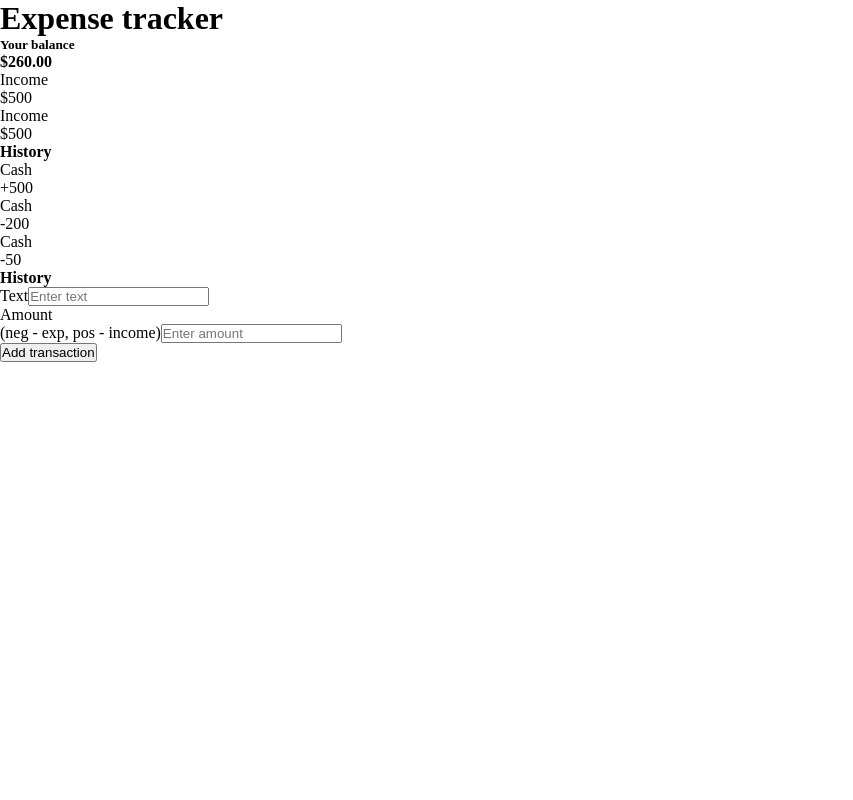
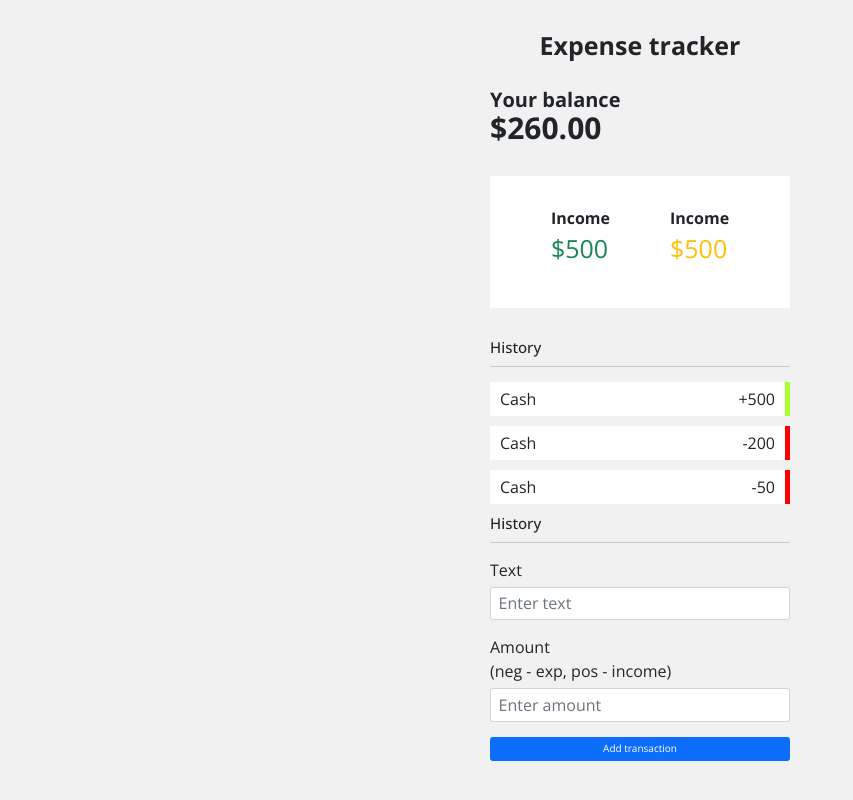
Before and after one commit to rafiurrafi/react-bootcamp, a React (Create React App) app in the folder frontend/: page / in a window 1280 px wide. Shown: the whole page, without its empty margins (0-853 px from the left). Built offline with nearby package versions, Linux system fonts and the light colour scheme.

Commit message:
practise - added style in expense tracker app

```diff
--- a/frontend/public/index.html
+++ b/frontend/public/index.html
@@ -8,6 +8,10 @@
     <meta
       name="description"
       content="Web site created using create-react-app"
+    />
+    <link
+      rel="stylesheet"
+      href="https://cdnjs.cloudflare.com/ajax/libs/bootstrap/5.1.3/css/bootstrap.min.css"
     />
     <link
       rel="stylesheet"
--- a/frontend/src/practise/practiseApp.jsx
+++ b/frontend/src/practise/practiseApp.jsx
@@ -2,59 +2,72 @@ import React from "react";
 import "./practiseApp.scss";
 const PractiseApp = (props) => {
   return (
-    <div>
-      <h1>Expense tracker</h1>
-      <div className="show-design">
-        <h5>Your balance</h5>
-        <h4>$260.00</h4>
+    <div className="practiseApp">
+      <h1 className="text-center my-5 fw-bold">Expense tracker</h1>
+      <div className="show-design mb-3 ">
+        <h5 className="fw-bold  mb-0">Your balance</h5>
+        <h4 className="fw-bold  mb-0">$260.00</h4>
       </div>
       {/* Balance showcase  */}
-      <div className="balance-showcase">
-        <div className="show-balance__income">
-          <p className="show-balance__title show-balance__title--green">
+      <div className="balance-showcase bg-white d-flex justify-content-center py-5 my-5">
+        <div className="show-balance__income px-5">
+          <p className="show-balance__title  show-balance__title--green fw-bold mb-0">
             Income
           </p>
-          <p className="show-balance__amount">$500</p>
+          <p className="show-balance__amount text-success">$500</p>
         </div>
-        <div className="show-balance__income">
-          <p className="show-balance__title show-balance__title--red">Income</p>
-          <p className="show-balance__amount">$500</p>
+        <div className="show-balance__income px-5">
+          <p className="show-balance__title show-balance__title--red fw-bold mb-0">
+            Income
+          </p>
+          <p className="show-balance__amount text-warning">$500</p>
         </div>
+      </div>
+
       {/* Balance history  */}
       <div className="balance-history">
-          <h4 className="heading__secondary">History</h4>
+        <h4 className="heading__secondary pb-3 mb-4">History</h4>
         <div className="balance-history__cards">
-            <div className="balance-history__card balance-history__card--green">
-              <p className="balance-history__text">Cash</p>
-              <p className="balance-history__amount">+500</p>
+          <div className="balance-history__card balance-history__card--green bg-white d-flex justify-content-between mb-3 align-items-center px-3 py-2">
+            <p className="balance-history__text mb-0">Cash</p>
+            <p className="balance-history__amount mb-0">+500</p>
           </div>
-            <div className="balance-history__card balance-history__card--red">
-              <p className="balance-history__text">Cash</p>
-              <p className="balance-history__amount">-200</p>
+          <div className="balance-history__card balance-history__card--red bg-white d-flex justify-content-between mb-3 align-items-center px-3 py-2">
+            <p className="balance-history__text mb-0">Cash</p>
+            <p className="balance-history__amount mb-0">-200</p>
           </div>
-            <div className="balance-history__card balance-history__card--red">
-              <p className="balance-history__text">Cash</p>
-              <p className="balance-history__amount">-50</p>
+          <div className="balance-history__card balance-history__card--red bg-white d-flex justify-content-between mb-3 align-items-center px-3 py-2">
+            <p className="balance-history__text mb-0">Cash</p>
+            <p className="balance-history__amount mb-0">-50</p>
           </div>
         </div>
       </div>
       {/* Balance tx  */}
       <div className="balance-tx">
-          <h4 className="heading__secondary">History</h4>
+        <h4 className="heading__secondary pb-3 mb-4">History</h4>
         <form>
-            <div className="form-group">
+          <div className="form-group mb-4">
             <label htmlFor="text">Text</label>
-              <input type="text" placeholder="Enter text" />
+            <input
+              type="text"
+              placeholder="Enter text"
+              className="form-control  mt-2"
+            />
           </div>
-            <div className="form-group">
+          <div className="form-group mb-4">
             <label htmlFor="text">
               Amount <br /> (neg - exp, pos - income)
             </label>
-              <input type="text" placeholder="Enter amount" />
+            <input
+              type="text"
+              placeholder="Enter amount"
+              className="form-control  mt-2"
+            />
           </div>
-            <button>Add transaction</button>
+          <button className="btn btn-primary w-100 d-block">
+            Add transaction
+          </button>
         </form>
-        </div>
       </div>
     </div>
   );
--- a/frontend/src/practise/practiseApp.scss
+++ b/frontend/src/practise/practiseApp.scss
@@ -1,3 +1,4 @@
+@import url("https://fonts.googleapis.com/css2?family=Open+Sans:wght@300;400;500;600;700&display=swap");
 * {
   margin: 0;
   padding: 0;
@@ -8,4 +9,39 @@ html {
 }
 body {
   font-size: 1.6rem;
+  font-family: "Open Sans", sans-serif;
+  background-color: #f1f1f1;
 }
+.practiseApp {
+  width: 30rem;
+  margin: 0 auto;
+}
+.show-design {
+  h5 {
+    line-height: 1;
+    font-size: 2rem;
+  }
+  h4 {
+    font-size: 3rem;
+  }
+}
+.show-balance__income:first-child {
+  margin-right: 1px solid red;
+}
+.show-balance__amount {
+  font-size: 2.5rem;
+}
+.heading__secondary {
+  border-bottom: 1px solid #ccc;
+}
+.balance-history__card {
+  &--red {
+    border-right: 5px solid red;
+  }
+  &--green {
+    border-right: 5px solid greenyellow;
+  }
+}
+.form-control {
+  font-size: 1.6rem;
+}
```
Also changed, not shown: frontend/src/practise/components/hello.jsx (added, +16 -0 lines). Lines whose indentation alone changed are shown as unchanged.
